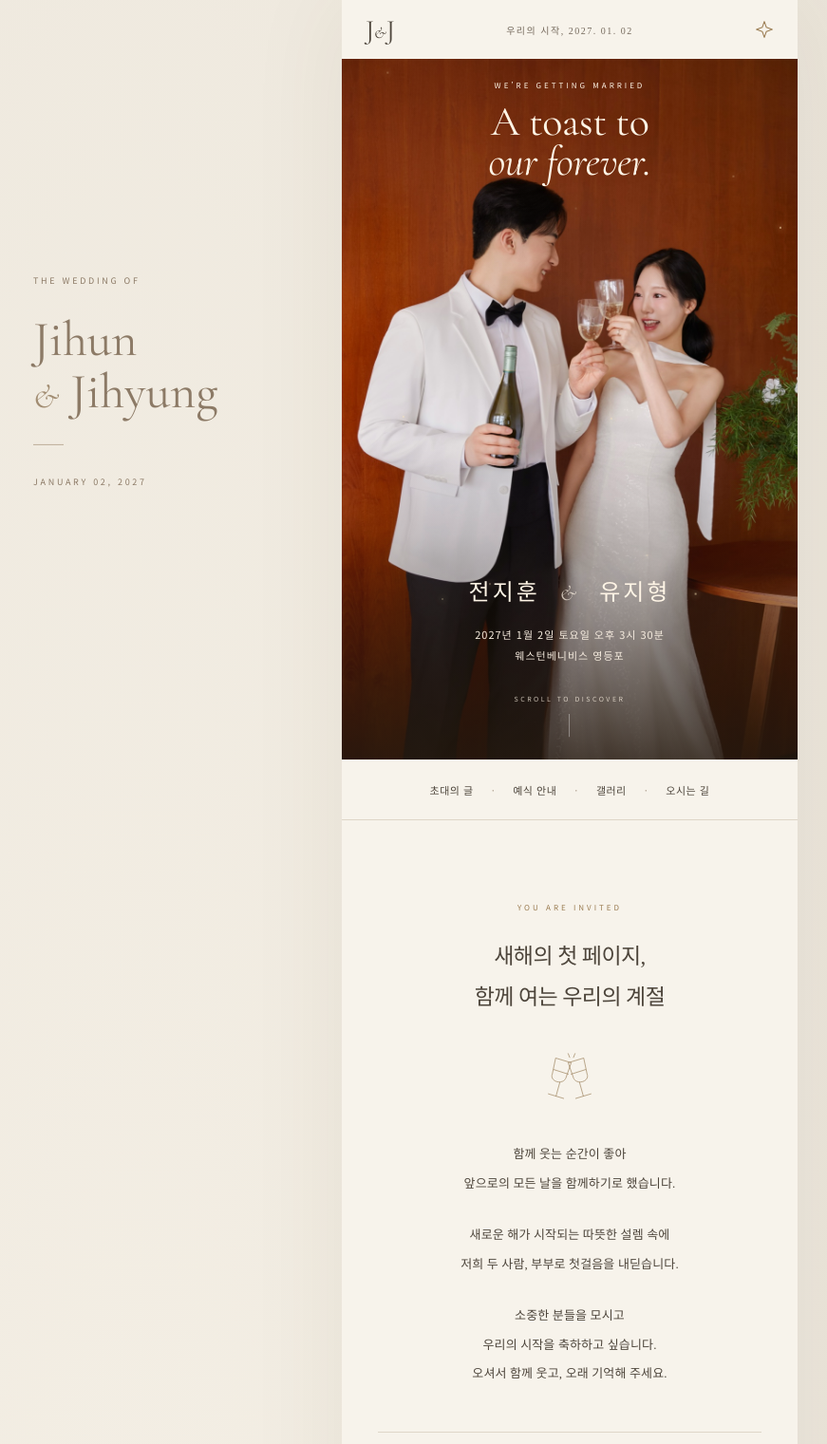
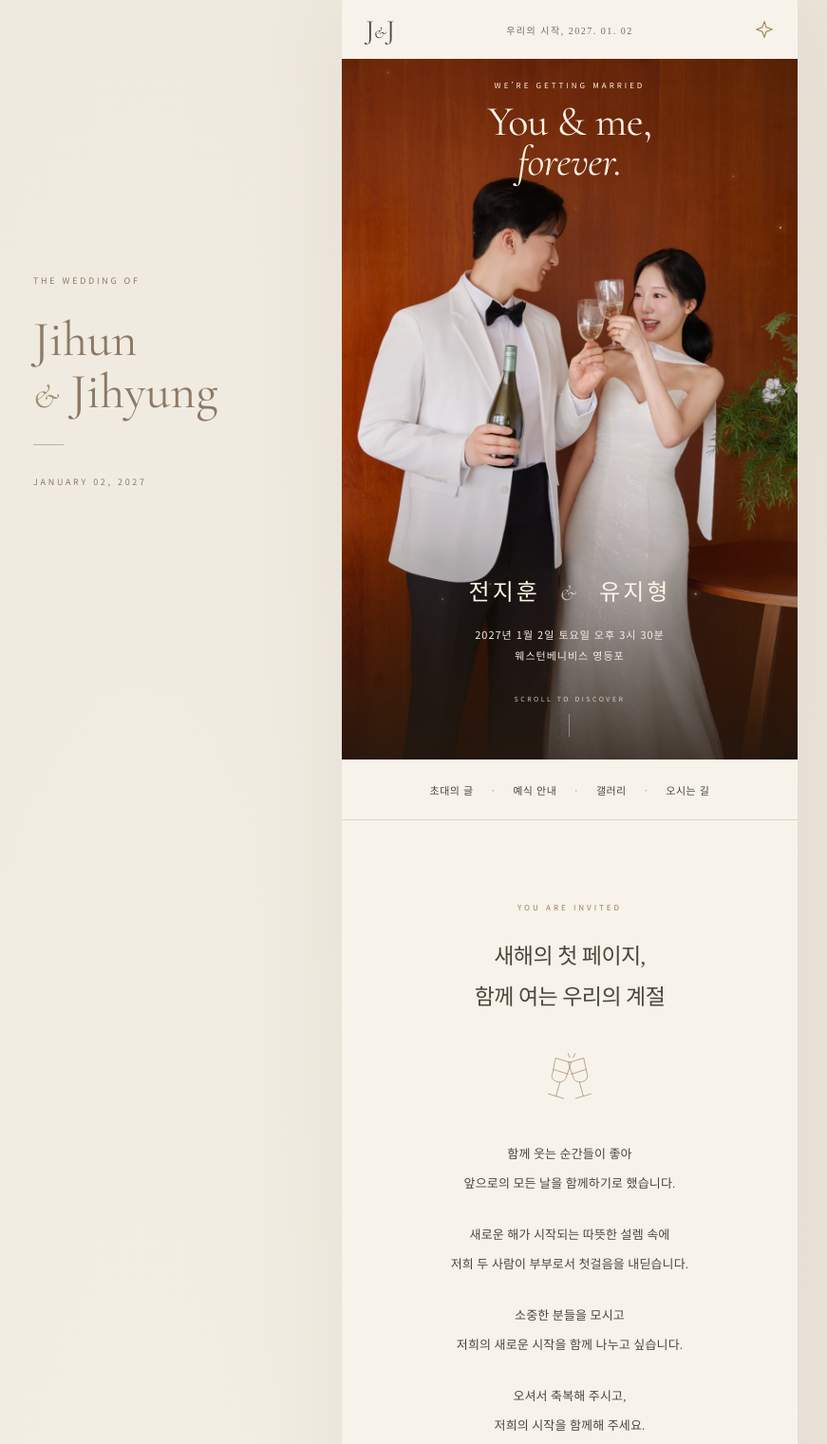
Before and after one commit to helloworld8001/wedding-invitation, a website: page dist/index.html in a window 1280 px wide. Shown: the top 1521 px of the page at 95% size, without its empty margins (110-981 px from the left). Drawn offline with nearby package versions, Linux system fonts and the light colour scheme.

Commit message:
Refresh invitation wording and simplify English captions

```diff
--- a/dist/index.html
+++ b/dist/index.html
@@ -34,13 +34,13 @@
     <section id="home" class="hero" aria-label="전지훈과 유지형의 결혼식">
       <img class="hero-photo" src="assets/wedding.jpg" alt="따뜻한 우드 배경 앞에서 샴페인 잔을 맞대며 웃는 지훈과 지형" width="1280" height="1920" fetchpriority="high">
       <div class="hero-shade"></div><div class="sparkles" aria-hidden="true"></div>
-      <div class="hero-title"><span class="eyebrow">WE’RE GETTING MARRIED</span><h1>A toast to<br><em>our forever.</em></h1></div>
+      <div class="hero-title"><span class="eyebrow">WE’RE GETTING MARRIED</span><h1>You &amp; me,<br><em>forever.</em></h1></div>
       <div class="hero-bottom"><div class="hero-names">전지훈 <span>&</span> 유지형</div><p>2027년 1월 2일 토요일 오후 3시 30분<br>웨스턴베니비스 영등포</p><a href="#letter" class="scroll-cue" aria-label="초대글 읽기"><span>SCROLL TO DISCOVER</span><span class="scroll-line"></span></a></div>
     </section>
     <nav class="section-nav" aria-label="청첩장 메뉴"><a href="#letter">초대의 글</a><span>·</span><a href="#day">예식 안내</a><span>·</span><a href="#gallery">갤러리</a><span>·</span><a href="#location">오시는 길</a></nav>
     <section id="letter" class="letter section-padding">
       <div class="reveal"><span class="eyebrow gold">YOU ARE INVITED</span><h2>새해의 첫 페이지,<br>함께 여는 우리의 계절</h2><svg class="cheers"><use href="#i-cheers"/></svg></div>
-      <div class="letter-copy reveal"><p>함께 웃는 순간이 좋아<br>앞으로의 모든 날을 함께하기로 했습니다.</p><p>새로운 해가 시작되는 따뜻한 설렘 속에<br>저희 두 사람, 부부로 첫걸음을 내딛습니다.</p><p>소중한 분들을 모시고<br>우리의 시작을 축하하고 싶습니다.<br>오셔서 함께 웃고, 오래 기억해 주세요.</p></div>
+      <div class="letter-copy reveal"><p>함께 웃는 순간들이 좋아<br>앞으로의 모든 날을 함께하기로 했습니다.</p><p>새로운 해가 시작되는 따뜻한 설렘 속에<br>저희 두 사람이 부부로서 첫걸음을 내딛습니다.</p><p>소중한 분들을 모시고<br>저희의 새로운 시작을 함께 나누고 싶습니다.</p><p>오셔서 축복해 주시고,<br>저희의 시작을 함께해 주세요.</p></div>
       <div class="family reveal"><p><span>전병채 <b>·</b> 채명심</span><small>의 장남</small><strong>지훈</strong></p><p><span>유병우 <b>·</b> 박향순</span><small>의 장녀</small><strong>지형</strong></p></div>
       <span class="little-star" aria-hidden="true">✧</span>
     </section>
@@ -51,7 +51,7 @@
       <p class="countdown-caption" id="countdown-caption">지훈과 지형의 시작을 함께해 주세요.</p>
       <a class="button outline" href="wedding.ics" download="지훈-지형-결혼식.ics"><svg><use href="#i-calendar"/></svg>캘린더에 일정 담기</a>
     </section>
-    <section class="moment" aria-label="우리의 소중한 순간"><div class="moment-photo"><img src="assets/wedding.jpg" alt="서로를 바라보며 건배하는 두 사람" loading="lazy" width="1280" height="1920"></div><div class="moment-copy reveal"><span class="eyebrow">WITH YOU, ALWAYS</span><p>평범한 날도,<br>당신과 함께라면.</p><span class="moment-signature">Here’s to us.</span></div></section>
+    <section class="moment" aria-label="우리의 소중한 순간"><div class="moment-photo"><img src="assets/wedding.jpg" alt="서로를 바라보며 건배하는 두 사람" loading="lazy" width="1280" height="1920"></div><div class="moment-copy reveal"><span class="eyebrow">WITH YOU, ALWAYS</span><p>평범한 날도,<br>당신과 함께라면.</p><span class="moment-signature">Happy together.</span></div></section>
     <section id="gallery" class="gallery section-padding">
       <div class="reveal"><span class="eyebrow gold">MOMENTS OF US</span><h2>함께한 순간들</h2><p class="gallery-intro">서로의 곁에서, 가장 우리다운 모습으로.</p></div>
       <div class="gallery-grid">
```
